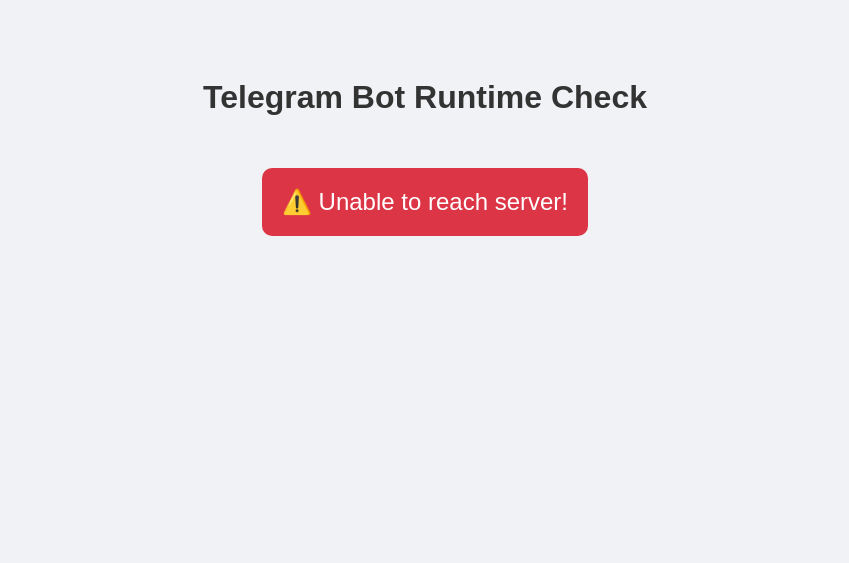
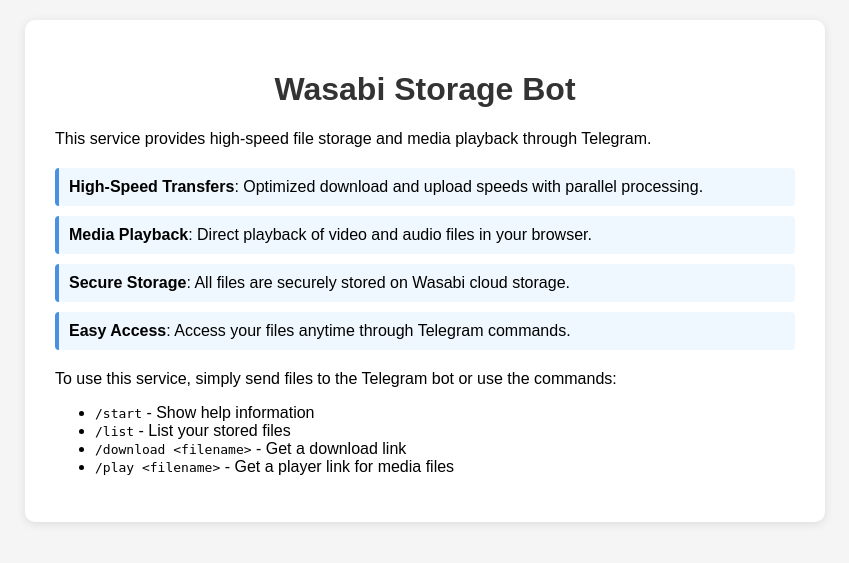
Before and after one commit to Mraprguild8133/Storagebot, a Flask app: template templates/index.html in a window 1280 px wide. Shown: the top 563 px of the page, without its empty margins (215-1064 px from the left). Run offline with Flask 3, Linux system fonts and the light colour scheme; the template is opened without the code that fills it, so the values that code supplies are empty; parts of the project's set-up code (start-up, migrations or seed data) failed here and were passed over.

Commit message:
Update index.html

```diff
--- a/templates/index.html
+++ b/templates/index.html
@@ -3,63 +3,64 @@
 <head>
     <meta charset="UTF-8">
     <meta name="viewport" content="width=device-width, initial-scale=1.0">
-  <title>Telegram Bot Status</title>
+    <title>Wasabi Storage Bot</title>
     <style>
         body {
             font-family: Arial, sans-serif;
-      text-align: center;
-      padding: 50px;
-      background-color: #f0f2f5;
+            max-width: 800px;
+            margin: 0 auto;
+            padding: 20px;
+            background-color: #f5f5f5;
+        }
+        .container {
+            background-color: white;
+            padding: 30px;
+            border-radius: 10px;
+            box-shadow: 0 2px 10px rgba(0, 0, 0, 0.1);
         }
         h1 {
             color: #333;
+            text-align: center;
         }
-    .status {
-      margin-top: 30px;
-      font-size: 24px;
-      padding: 20px;
-      border-radius: 10px;
-      display: inline-block;
+        .feature-list {
+            margin: 20px 0;
         }
-    .online {
-      color: #ffffff;
-      background-color: #28a745;
-    }
-    .offline {
-      color: #ffffff;
-      background-color: #dc3545;
+        .feature {
+            margin: 10px 0;
+            padding: 10px;
+            background-color: #f0f8ff;
+            border-left: 4px solid #4a90e2;
+            border-radius: 4px;
         }
     </style>
 </head>
 <body>
-  <h1>Telegram Bot Runtime Check</h1>
-  <div id="bot-status" class="status online">✅ Bot is running!</div>
+    <div class="container">
+        <h1>Wasabi Storage Bot</h1>
+        <p>This service provides high-speed file storage and media playback through Telegram.</p>
 
-  <script>
-    // Example of dynamic status check
-    async function checkStatus() {
-      try {
-        const response = await fetch("/status"); // endpoint from Flask or API
-        const data = await response.json();
-        const statusDiv = document.getElementById("bot-status");
+        <div class="feature-list">
+            <div class="feature">
+                <strong>High-Speed Transfers</strong>: Optimized download and upload speeds with parallel processing.
+            </div>
+            <div class="feature">
+                <strong>Media Playback</strong>: Direct playback of video and audio files in your browser.
+            </div>
+            <div class="feature">
+                <strong>Secure Storage</strong>: All files are securely stored on Wasabi cloud storage.
+            </div>
+            <div class="feature">
+                <strong>Easy Access</strong>: Access your files anytime through Telegram commands.
+            </div>
+        </div>
 
-        if (data.online) {
-          statusDiv.textContent = "✅ Bot is running!";
-          statusDiv.className = "status online";
-        } else {
-          statusDiv.textContent = "❌ Bot is offline!";
-          statusDiv.className = "status offline";
-        }
-      } catch (error) {
-        const statusDiv = document.getElementById("bot-status");
-        statusDiv.textContent = "⚠️ Unable to reach server!";
-        statusDiv.className = "status offline";
-      }
-    }
-
-    // Optional: Refresh status every 10 seconds
-    setInterval(checkStatus, 10000);
-    checkStatus();
-  </script>
+        <p>To use this service, simply send files to the Telegram bot or use the commands:</p>
+        <ul>
+            <li><code>/start</code> - Show help information</li>
+            <li><code>/list</code> - List your stored files</li>
+            <li><code>/download &lt;filename&gt;</code> - Get a download link</li>
+            <li><code>/play &lt;filename&gt;</code> - Get a player link for media files</li>
+        </ul>
+    </div>
 </body>
 </html>
```
Lines whose indentation alone changed are shown as unchanged.
